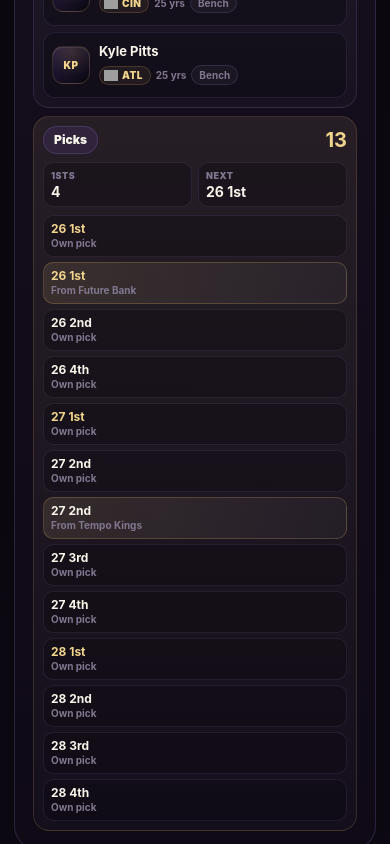
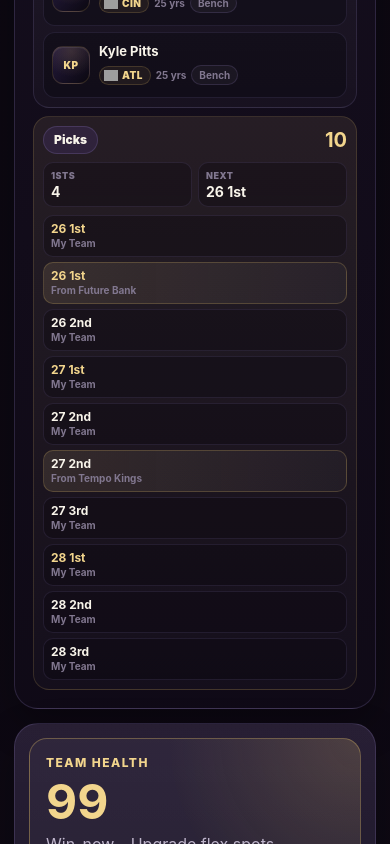
Before and after one commit to theblitzroom/TheBlitzRoom-Fantasy, a Next.js app: page /team-hub/my-team in a window 390 px wide. Shown: the part 2840-3684 px from the top of the page. Built offline with nearby package versions, Linux system fonts and the light colour scheme; no server answers; grey boxes are pictures that could not be loaded.

Commit message:
Correct team hub pick rounds and own label

```diff
--- a/components/MyTeamOverviewTool.tsx
+++ b/components/MyTeamOverviewTool.tsx
@@ -263,15 +263,15 @@ function draftPickSeasons(league?: LeagueToolLeague | null, tradedPicks: LeagueT
 }
 
 function draftPickRounds(league?: LeagueToolLeague | null, tradedPicks: LeagueToolTradedPick[] = []) {
-  const configuredRounds = Number(league?.settings?.draft_rounds ?? 4);
+  const configuredRounds = Number(league?.settings?.draft_rounds ?? 3);
   const tradedPickRounds = tradedPicks.map((pick) => Number(pick.round)).filter(Number.isFinite);
   const maxTradedRound = tradedPickRounds.length ? Math.max(...tradedPickRounds) : 0;
-  return clamp(Math.max(configuredRounds, maxTradedRound, 4), 1, 10);
+  return clamp(Math.max(configuredRounds, maxTradedRound, 3), 1, 3);
 }
 
 function draftPickOrigin(summary: LeagueToolSummary, selectedRoster: LeagueToolRoster, originalRosterId: number) {
   if (originalRosterId === selectedRoster.roster_id) {
-    return "Own pick";
+    return "My Team";
   }
 
   const originalRoster = summary.rosters.find((item) => item.roster_id === originalRosterId);
```
